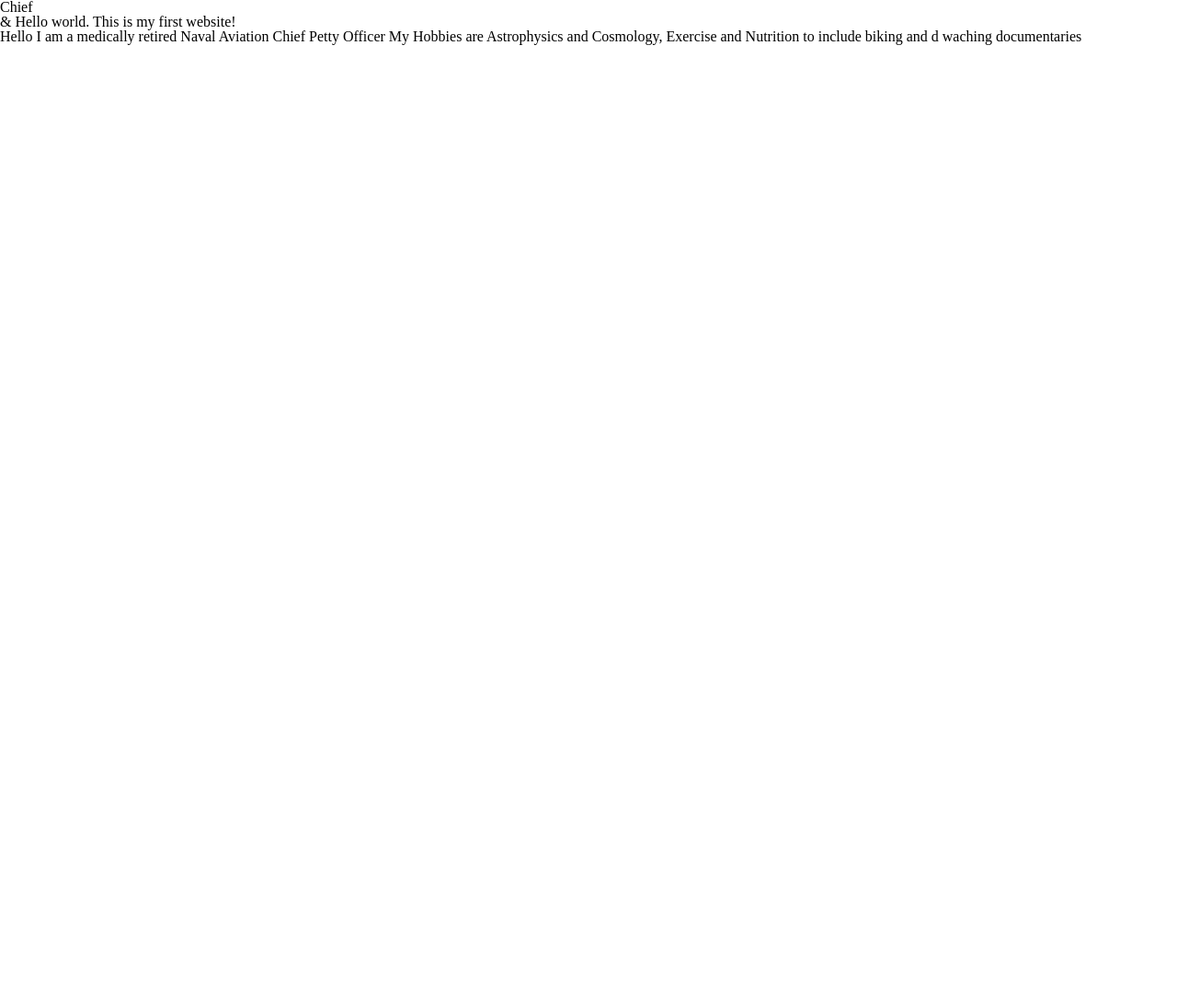
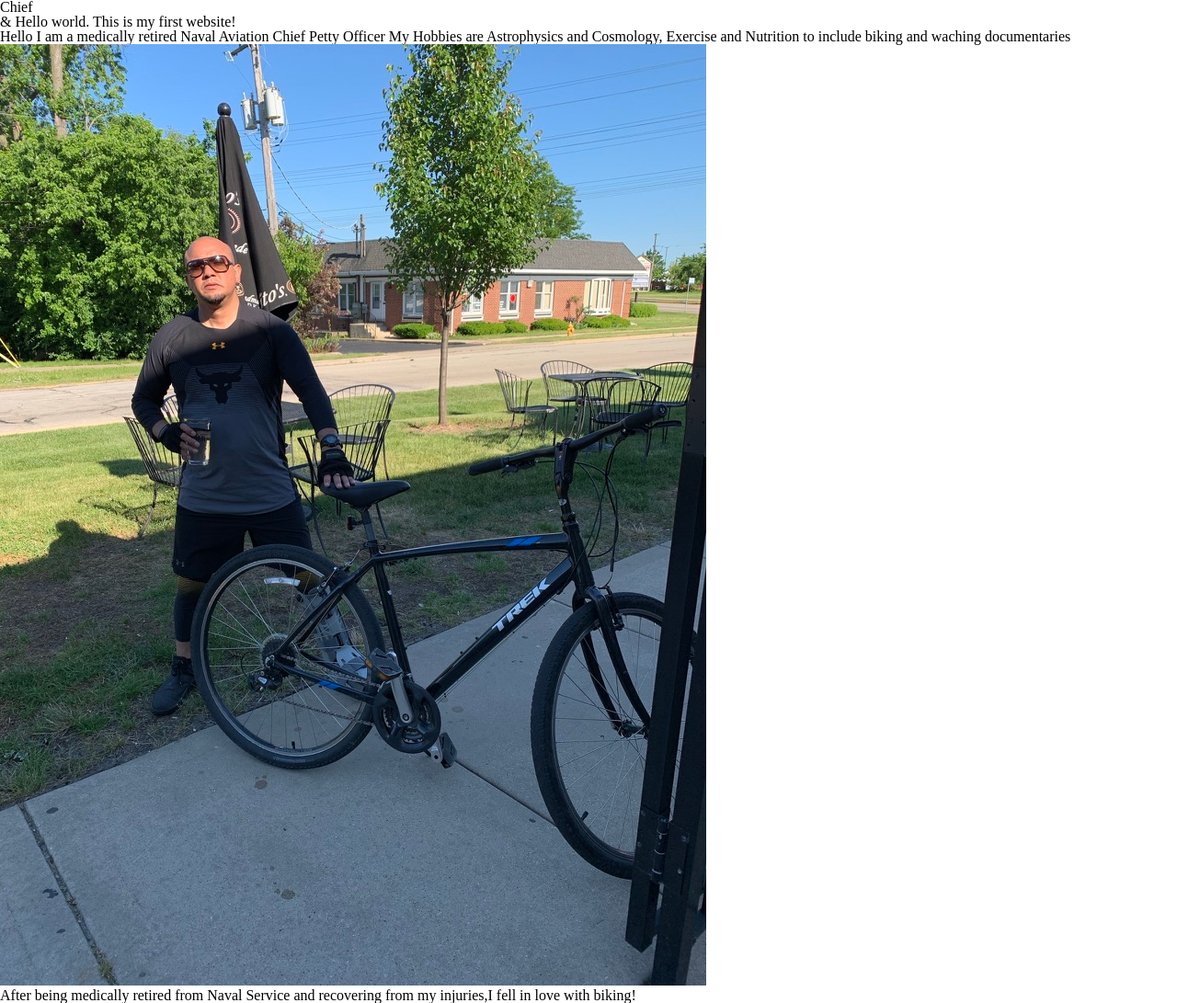
Before and after one commit to jlopez44/Project2.0, a plain HTML site: page hobbies/index.html in a window 1280 px wide. Shown: the whole page at 92% size. Before the commit the page ends 800 px from the top, so only its background shows below. Drawn offline with Linux system fonts and the light colour scheme.

Commit message:
Update Image

```diff
--- a/hobbies/index.html
+++ b/hobbies/index.html
@@ -1,15 +1,28 @@
 <!DOCTYPE html>
 <html lang="en">
 <head>
-	<meta charset="UTF-8">
-	<title> Jose L. Lopez </title>
-	<link rel="stylesheet" href="../screen.css"/>
+  <meta charset="UTF-8"/>
+  <title> Jose L. Lopez </title>
+  <link rel="stylesheet" href="../screen.css"/>
 </head>
 <body>
-	<h1>Chief </h1>
+  <h1>Chief </h1>
   <p>&amp; Hello world. This is my first website!</p>
   <p>Hello I am a medically retired Naval Aviation Chief Petty Officer
-		My Hobbies are Astrophysics and Cosmology, Exercise and Nutrition to include
-		biking and d waching documentaries </p>
+    My Hobbies are Astrophysics and Cosmology, Exercise and Nutrition to include
+    biking and waching documentaries </p>
+    <ul class="photo-gallery">
+          <li>
+            <figure>
+              <img
+                src="../assets/img/bicycle.jpeg"
+                alt="Nice Day for a bike ride!" />
+              <figcaption>
+                After being medically retired from Naval Service and
+                recovering from my injuries,I fell in love with biking!
+              </figcaption>
+            </figure>
+          </li>
+        </ul>
 </body>
 </html>
```
Also changed, not shown: index.html (+12 -0 lines).
